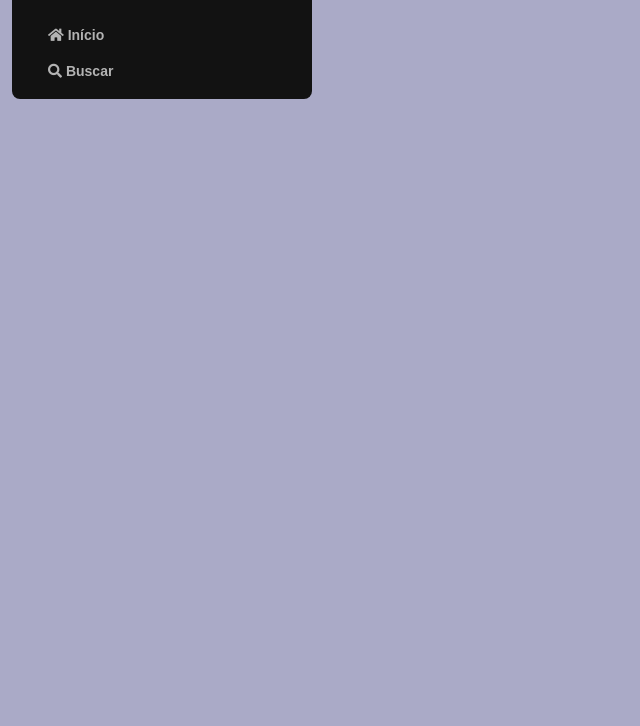
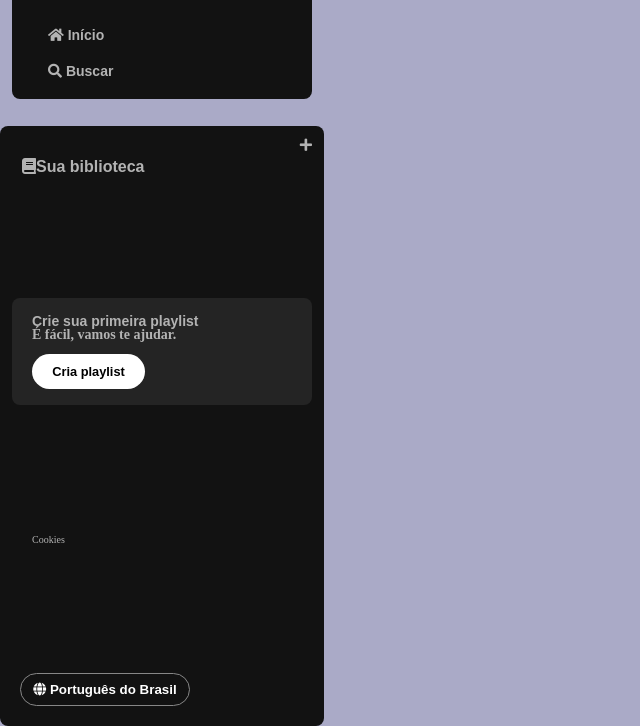
Before and after one commit to Isaque-cdj/clone-spotify, a plain HTML site: page index.html in a window 1280 px wide. Shown: the part 74-800 px from the top of the page, without its empty margins (0-640 px from the left). Drawn offline with Linux system fonts and the light colour scheme.

Commit message:
Desafio criar blibioteca - sem correção

```diff
--- a/index.html
+++ b/index.html
@@ -40,6 +40,33 @@
     </div>
     </nav>
     </div>
-    </body>
+    <div class="library">
+        <div class="library_content">
+            <button class="library_button">
+                <span class="fa fas fa-book"> </span>
+                <span>Sua biblioteca</span>
+            </button>
+            <span class="fa fa-plus"></span>
+        </div>
+        <section class="section-playlist">
+            <div class="section-playlist_content">
+                <span class="text-title">Crie sua primeira playlist</span>
+                <span class="text-subtitle">É fácil, vamos te ajudar.</span>
+                <button class="section-playlist_button">
+                    <span>Cria playlist</span>
+                </button>
+            </div>
+        </section>
+        <div class="cookies">
+            <a href="">cookies</a>
+        </div>
+        <div class="languagens">
+            <button class="languagens_button">
+                <span class="fa fa-globe"></span>
+                <span>Português do Brasil</span>
+            </button>
+        </div>
+    </div>
+</body>
 
 </html>
--- a/styles.css
+++ b/styles.css
@@ -1,7 +1,8 @@
 body {
     background-color: #aaaac7;
 }
-.sidebar{
+
+.sidebar {
     position: fixed;
     top: 0;
     left: 0;
@@ -9,13 +10,14 @@ body {
     padding: 12px;
     width: 300px;
 }
-.sidebar_navigation{
+
+.sidebar_navigation {
     background-color: #121212;
     border-radius: 8px;
     padding: 16px 0 0 16px;
 }
 
-.sidebar_navigation .logo{
+.sidebar_navigation .logo {
     background: #121212;
     display: flex;
     border-radius: 8px;
@@ -30,6 +32,7 @@ body {
     margin-top: 20px;
     padding: 0 20px 10px 20px;
 }
+
 .sidebar nav ul li {
     padding: 10px 0;
 }
@@ -41,3 +44,111 @@ body {
     font-size: 14px;
     font-family: "DM Sans", sans-serif;
 }
+
+.library {
+    position: fixed;
+    top: 0;
+    left: 0;
+    bottom: 0;
+    background-color: #121212;
+    border-radius: 8px;
+    display: flex;
+    justify-content: space-between;
+    min-block-size: 40px;
+    padding: 12px;
+    color: #b3b3b3;
+    font-weight: 600;
+    font-size: 14px;
+    margin-top: 200px;
+    width: 300px;
+    flex-direction: column;
+}
+
+.library .library_content {
+    display: flex;
+    justify-content: space-between;
+    border-radius: 8px;
+   }
+
+.library .library_content .library_button {
+    margin-right: 10px;
+    color: #b3b3b3;
+    background-color: transparent;
+    border: 0px;
+    font-size: 1rem;
+    font-weight: 700;
+    font-family: 'Montserrat', sans-serif;
+    text-align: center;
+    text-decoration: none;
+    text-transform: none;
+    padding: 20px 10px;
+    display: flex;
+}
+
+.library .section-playlist {
+    background-color: #242424;
+    align-items: flex-start;
+    border-radius: 8px;
+    gap: 20px;
+    display: flex;
+    justify-content: space-between;
+    min-block-size: 40px;
+    color: #b3b3b3;
+    font-weight: 600;
+    font-size: 14px;
+    margin: 8px 0;
+    padding: 16px 20px;
+}
+
+.library .section-playlist .section-playlist_content {
+    display: flex;
+    flex-direction: column;
+}
+
+.library .section-playlist .section-playlist_content .text-title {
+    font-weight: 700;
+    font-family: "DM Sans", sans-serif;
+}
+.library .section-playlist .section-playlist_content .subtext-title {
+    font-weight: 500;
+    font-family: "DM Sans", sans-serif;
+    font-size: 0.8rem;
+}
+.library .section-playlist .section-playlist_content .section-playlist_button{
+    background-color: #fff;
+    color:000;
+    border-radius: 625rem;
+    display: flex;
+    font-size: 0.8rem;
+    font-weight: 700;
+    font-family: 'Montserrat', sans-serif;
+    text-decoration: none;
+    text-transform: none;
+    padding: 10px;
+    border: 0;
+    width: 113px;
+    justify-content: center;
+    margin-top: 12px;
+}
+.library .cookies{
+    margin: 25px 20px;
+}
+.library .cookies a {
+    color: #b3b3b3;
+  font-weight: 500;
+  text-decoration: none;
+  text-transform: capitalize;
+  font-size: 10px;
+}
+.library .languagens .languagens_button{
+    background-color: transparent;
+    border-radius: 9999px;
+    border: 1px solid #878787;
+    color: #fff;
+    cursor: pointer;
+    align-items: center;
+    padding: 8px;
+    width: 170px;
+    margin: 8px;
+    font-weight: bold;
+}
```
